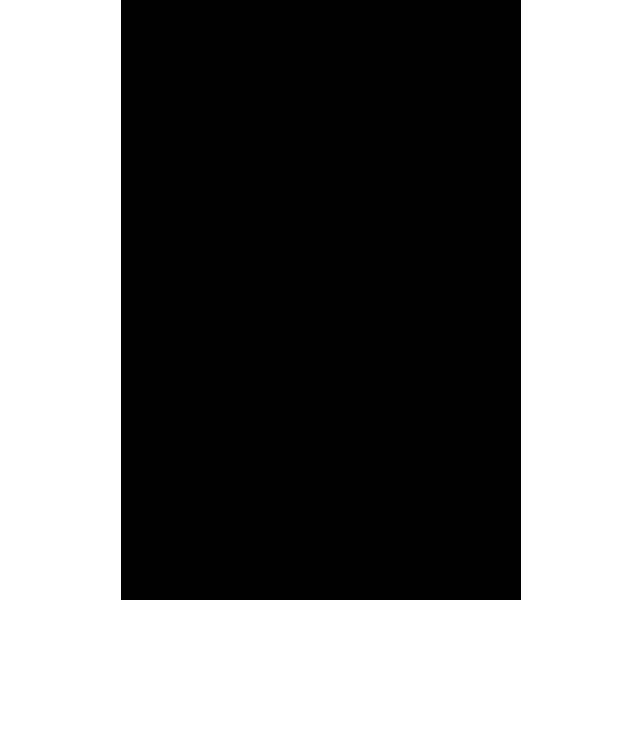
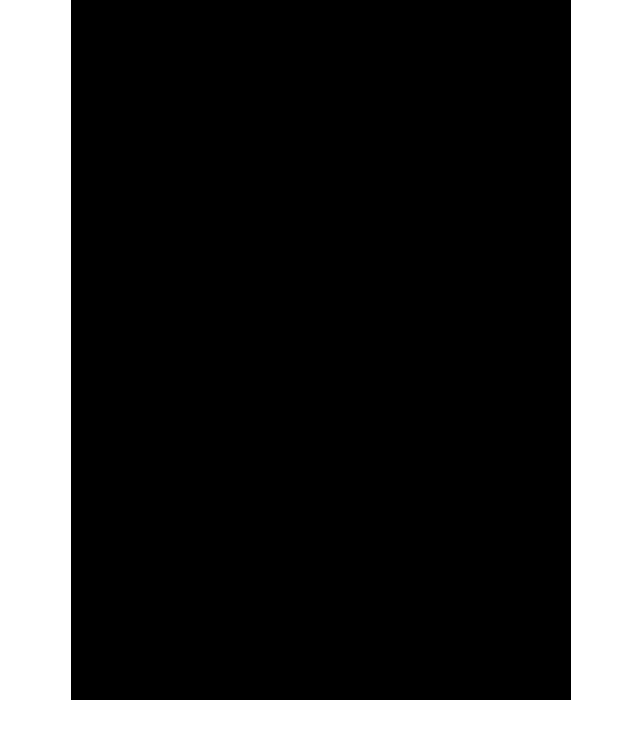
Before and after one commit to Brycebro15/cappy-doodle, a plain HTML site: page index.html in a window 1280 px wide. Shown: the whole page, without its empty margins (319-959 px from the left). Drawn offline with Linux system fonts and the light colour scheme.

Commit message:
Update index.html

```diff
--- a/index.html
+++ b/index.html
@@ -17,7 +17,7 @@
 </style>
 </head>
 <body>
-<canvas id="canvas" width="400" height="600"></canvas>
+<canvas id="canvas" width="500" height="700"></canvas>
 
 <script>
 const cvs = document.getElementById("canvas");
```
